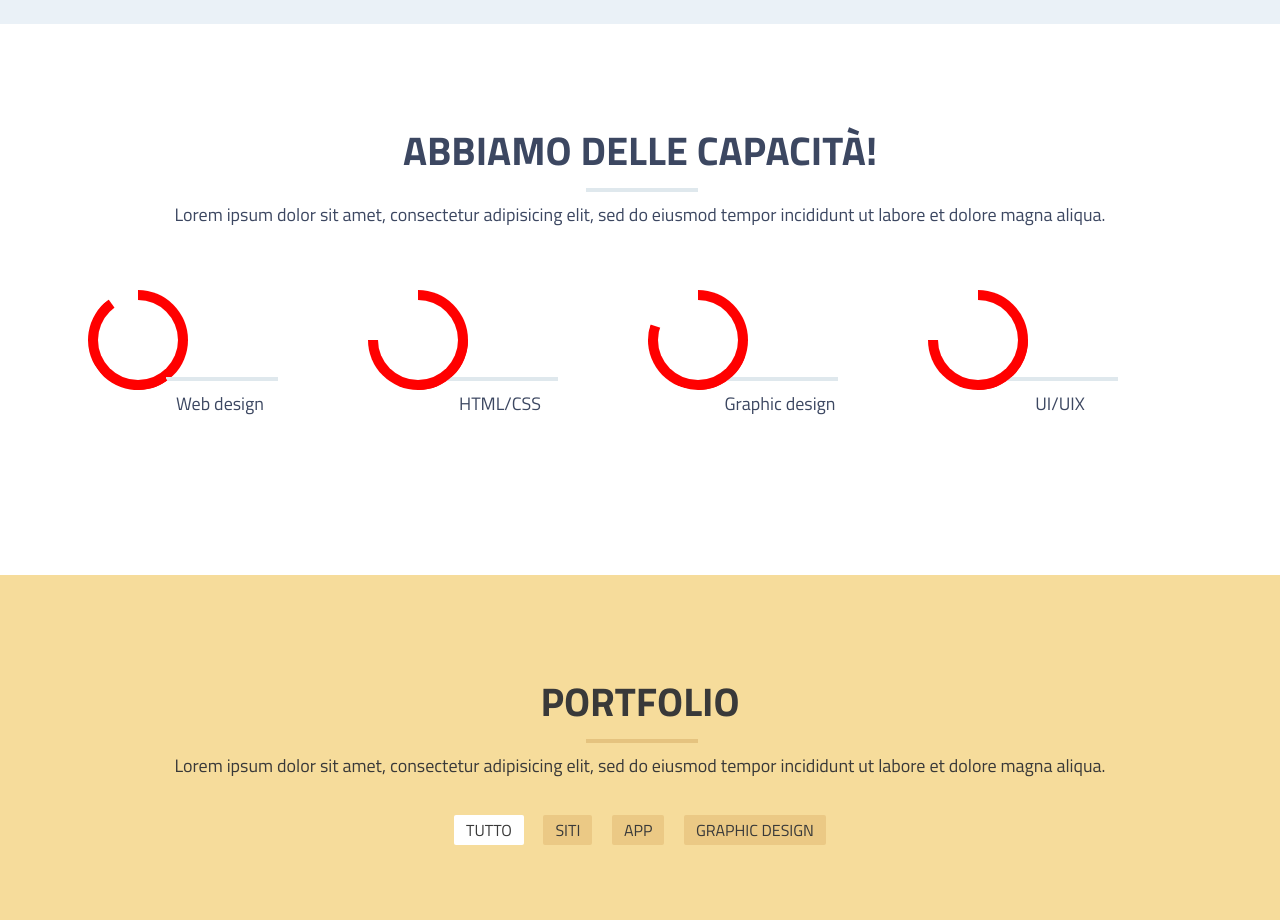
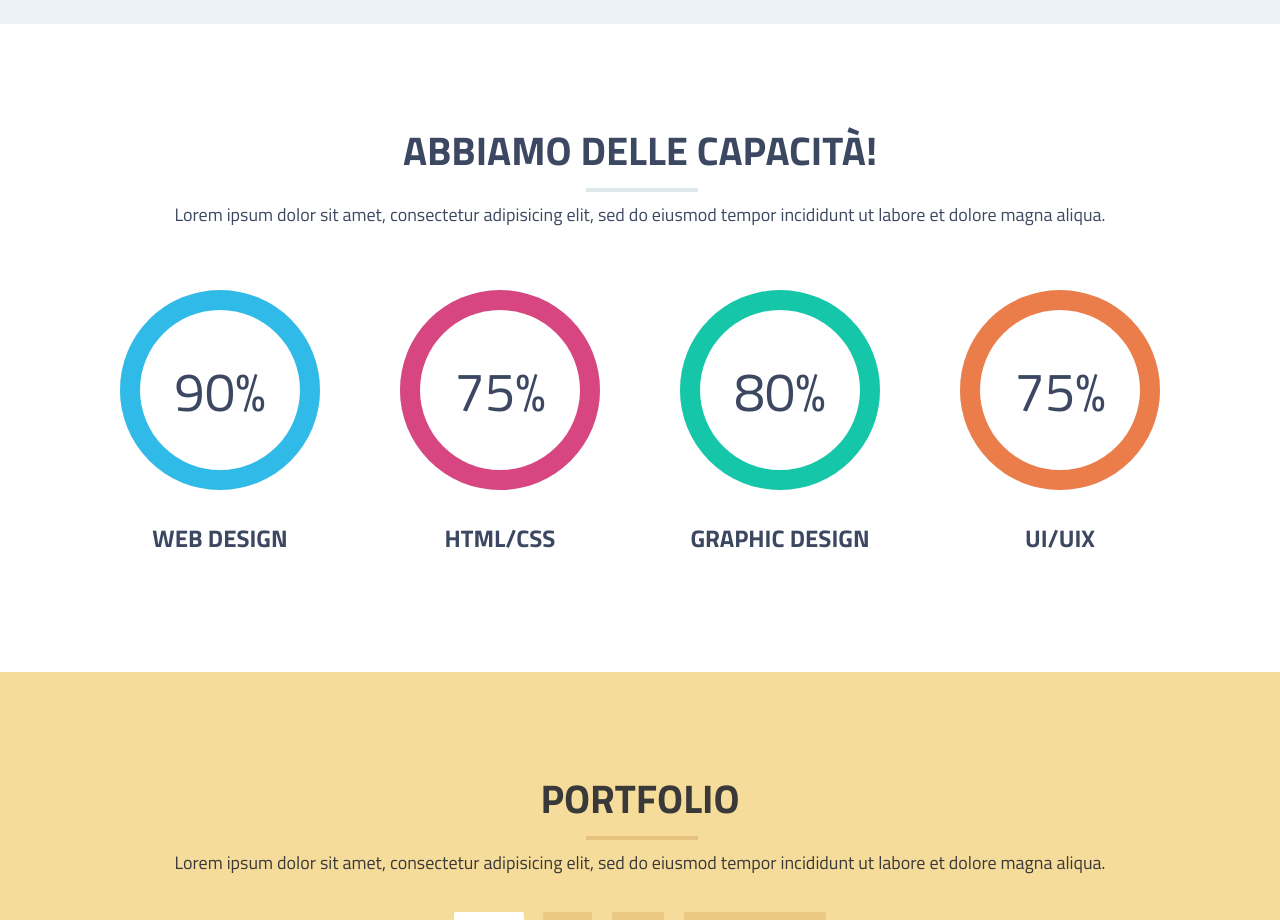
Before and after one commit to fbedussi/cuda, a plain HTML site: page index.html in a window 1280 px wide. Shown: the part 2200-3120 px from the top of the page. Drawn offline with Linux system fonts and the light colour scheme.

Commit message:
Ring graph

```diff
--- a/css/style.css
+++ b/css/style.css
@@ -299,10 +299,22 @@ h1.logo:before {
 }
 
 .pie {
-  width: 100px;
-  height: 100px;
+  width: 200px;
+  height: 200px;
   position: relative;
-  text-indent: -9999px;
+  text-align: center;
+  margin: 0 auto;
+}
+
+.pie .value {
+  position: relative;
+  top: 50%;
+  -webkit-transform: translateY(-50%);
+  -ms-transform: translateY(-50%);
+  transform: translateY(-50%);
+  font-size: 340%;
+  z-index: 300;
+  font-weight: lighter;
 }
 
 .pie-center {
@@ -317,26 +329,22 @@ h1.logo:before {
   z-index: 200;
 }
 
-.pie::before {
-  content: " ";
-  position: absolute;
-  width: 50%;
-  height: 100%;
-  top: 0;
-  left: 0;
-  background-color: white;
-  z-index: 10;
+.background {
+  background-color: #dfe8ed;
+  border-radius: 50%;
 }
 
-.more-than-50 {
+.background, .more-than-50, .less-than-50 {
   position: absolute;
   width: 100%;
   height: 100%;
   top: 0;
-  left: 0;
-  background-color: red;
+  right: 0;
+}
+
+.more-than-50 {
   border-radius: 50% 0 0 50%;
-  clip: rect(0 50px 100px 0);
+  clip: rect(0 100px 200px 0);
   overflow: hidden;
   -webkit-transition: transform 0.3s;
   -moz-transition: transform 0.3s;
@@ -347,20 +355,30 @@ h1.logo:before {
 }
 
 .less-than-50 {
-  position: absolute;
-  width: 100%;
-  height: 100%;
-  top: 0;
-  right: 0;
-  background-color: red;
   border-radius: 0 50% 50% 0;
-  clip: rect(0px, 100px, 100px, 50px);
+  clip: rect(0px, 200px, 200px, 100px);
   overflow: hidden;
   -webkit-transition: transform 0.3s;
   -moz-transition: transform 0.3s;
   -ms-transition: transform 0.3s;
   -o-transition: transform 0.3s;
   transition: transform 0.3s;
+}
+
+.skill:nth-of-type(1) .ring {
+  background-color: #30bae7;
+}
+
+.skill:nth-of-type(2) .ring {
+  background-color: #d74680;
+}
+
+.skill:nth-of-type(3) .ring {
+  background-color: #15c7a8;
+}
+
+.skill:nth-of-type(4) .ring {
+  background-color: #eb7d4b;
 }
 
 #portfolio {
--- a/index.html
+++ b/index.html
@@ -140,44 +140,48 @@
 			<h1>Abbiamo delle capacit&agrave;!</h1>
 			<h2>Lorem ipsum dolor sit amet, consectetur adipisicing elit, sed do eiusmod tempor incididunt ut labore et dolore magna aliqua.</h2>
 
-			<div class="col-4">
+			<div class="col-4 skill">
 				<div data-value="90" class="pie">
-					<div class="less-than-50"></div>
-					<div class="more-than-50"></div>
-					<div class="pie-center">90%</div>
-					90%
+					<div class="background"></div>
+					<div class="less-than-50 ring"></div>
+					<div class="more-than-50 ring"></div>
+					<div class="pie-center"></div>
+					<div class="value">90%</div>
 				</div>
-				<h2>Web design</h2>
+				<h3>Web design</h3>
 			</div>
 
-			<div class="col-4">
+			<div class="col-4 skill">
 				<div data-value="75" class="pie">
-					<div class="less-than-50"></div>
-					<div class="more-than-50"></div>
+					<div class="background"></div>
+					<div class="less-than-50 ring"></div>
+					<div class="more-than-50 ring"></div>
 					<div class="pie-center"></div>
-					75%
+					<div class="value">75%</div>
 				</div>
-				<h2>HTML/CSS</h2>
+				<h3>HTML/CSS</h3>
 			</div>
 
-			<div class="col-4">
+			<div class="col-4 skill">
 				<div data-value="80" class="pie">
-					<div class="less-than-50"></div>
-					<div class="more-than-50"></div>
+					<div class="background"></div>
+					<div class="less-than-50 ring"></div>
+					<div class="more-than-50 ring"></div>
 					<div class="pie-center"></div>
-					80%
+					<div class="value">80%</div>
 				</div>
-				<h2>Graphic design</h2>
+				<h3>Graphic design</h3>
 			</div>
 
-			<div class="col-4">
+			<div class="col-4 skill">
 				<div data-value="75" class="pie">
-					<div class="less-than-50"></div>
-					<div class="more-than-50"></div>
+					<div class="background"></div>
+					<div class="less-than-50 ring"></div>
+					<div class="more-than-50 ring"></div>
 					<div class="pie-center"></div>
-					75%
+					<div class="value">75%</div>
 				</div>
-				<h2>UI/UIX</h2>
+				<h3>UI/UIX</h3>
 			</div>
 		</div>
 	</section>
@@ -318,6 +322,8 @@
 	<script src="js/ring-graph.js" type="text/javascript"></script>
 	<script>
 		ringGraph();
+
+
 	</script>
 </body>
 </html>
--- a/js/main.js
+++ b/js/main.js
@@ -168,4 +168,4 @@ function Portfolio(el,itemTag) {
 
 new FormWithLabels(document.getElementsByTagName('form')[0]);
 
-var portf = new Portfolio(document.getElementById('portfolio'),'div');
+new Portfolio(document.getElementById('portfolio'),'div');
--- a/js/ring-graph.js
+++ b/js/ring-graph.js
@@ -38,5 +38,16 @@
         }
         });
     }
-    window.ringGraph = drawPie;
+
+    function setup() {
+        var init = false;
+        window.addEventListener('scroll', function(){
+
+			if (!init && document.body.scrollTop > document.getElementById('skills').offsetTop - 300) {
+				drawPie();
+                init = true;
+			}
+		})
+    }
+    window.ringGraph = setup;
 })()
```
